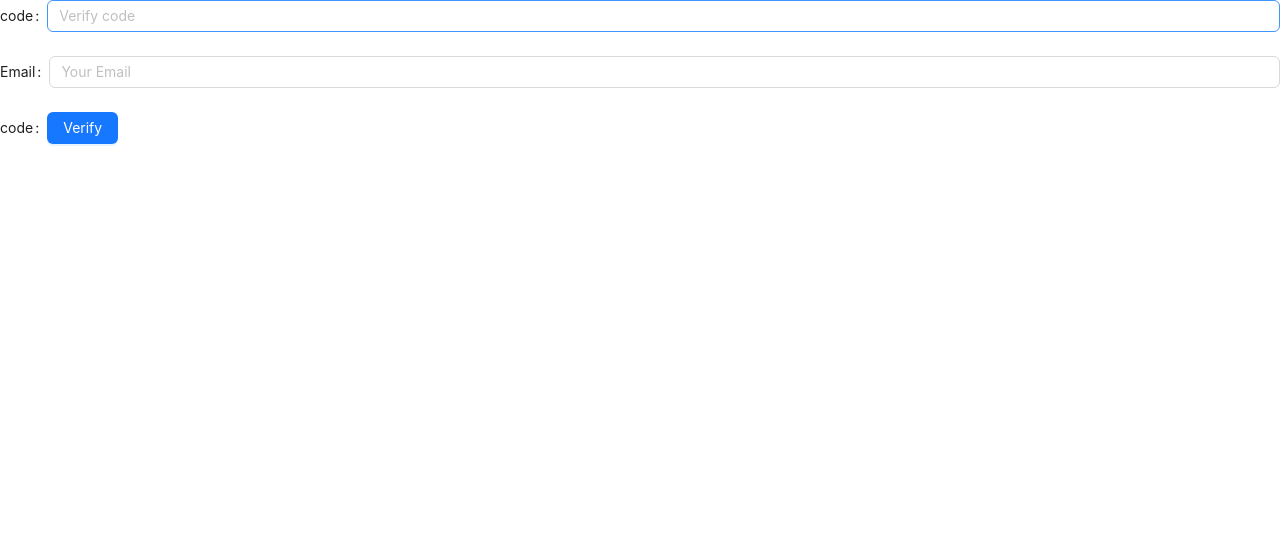
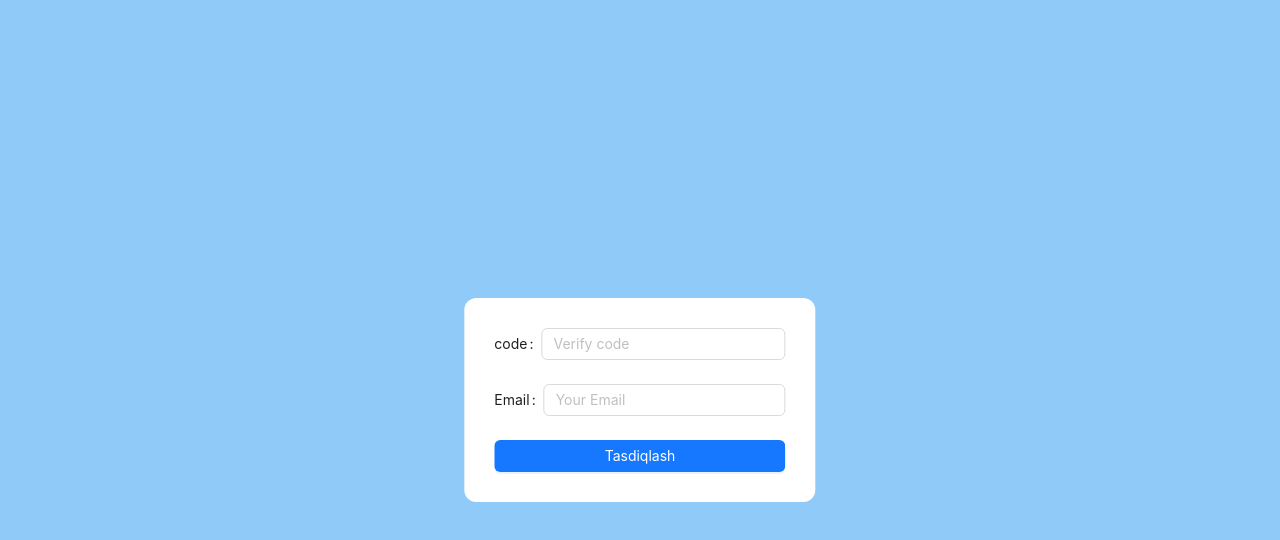
Before and after one commit to javohir12312/Everest-app, a React (Create React App) app: page /verify in a window 1280 px wide. Shown: the top 540 px of the page. Built offline with nearby package versions, Linux system fonts and the light colour scheme.

Commit message:
add components

```diff
--- a/src/App.jsx
+++ b/src/App.jsx
@@ -9,7 +9,9 @@ import NewPass from "./components/NewPass/NewPass";
 import Register from "./components/Register/Register";
 import Verify_forgot from "./components/Verify-forgotPS/Verify_forgot";
 import Verify from "./components/Verify/Verify";
-import LoginPage from "./Login/Login";
+import LoginPage from "./components/Login/Login";
+import UpdateEmail from "./components/UpdateEmail/UpdateEmail";
+import NewEmail from "./components/NewEmail/NewEmail";
 
 const App = () => {
   return (
@@ -23,6 +25,8 @@ const App = () => {
         <Route path="/newPass" element={<NewPass />} />
         <Route path="/forgot-pass" element={<ForgotPs />} />
         <Route path="/forgot-verify" element={<Verify_forgot />} />
+        <Route path="/forgot-email" element={<UpdateEmail />} />
+        <Route path="/newEmail" element={<NewEmail />} />
         <Route path="/admin" element={<Admin />} />
         <Route path="/verify" element={<Verify />} />
       </Routes>
--- a/src/components/Home/Default.module.scss
+++ b/src/components/Home/Default.module.scss
@@ -3,10 +3,7 @@
   align-items: center;
   justify-content: space-between;
   padding: 20px;
-  background: rgba
-
-
-  (0, 188, 212, 0.8);
+  background: rgba(0, 188, 212, 0.8);
   border-radius: 12px;
   border-top-left-radius: 0;
   border-top-right-radius: 0;
--- a/src/Login/Login.jsx
+++ b/src/components/Login/Login.jsx
@@ -2,7 +2,7 @@ import { Form, Input, Button, Checkbox } from "antd";
 import { UserOutlined, LockOutlined } from "@ant-design/icons";
 import React from "react";
 import { Link } from "react-router-dom";
-import axios from "../server/api/index";
+import axios from "../../server/api/index";
 
 const Login = () => {
   const onFinish = async (e) => {
@@ -20,9 +20,8 @@ const Login = () => {
     <div style={{ width: "100%", height: "100vh", backgroundColor: "#90CAF9" }}>
       <div
         style={{
-          maxWidth: 400,
-          minWidth:280,
-          height: 400,
+          width: "300px",
+          minWidth:"280px",
           margin: "0 auto",
           position: "absolute",
           top: "50%",
@@ -84,9 +83,15 @@ const Login = () => {
               placeholder="Password"
             />
           </Form.Item>
+            <div style={{display:"flex", justifyContent:"space-between"}}>
             <Link to="/forgot-pass" className="login-form-forgot" href="">
               Forgot password
             </Link>
+
+            <Link to="/forgot-email" className="login-form-forgot" href="">
+              Forgot Email
+            </Link>
+            </div>
 
           <Form.Item>
             <Button
--- /dev/null
+++ b/src/components/NewEmail/NewEmail.jsx
@@ -0,0 +1,16 @@
+import { Form, Input } from 'antd'
+import React from 'react'
+
+const NewEmail = () => {
+  return (
+    <div>
+        <Form>
+            <Form.Item>
+                <Input placeholder='tasdiqlovchi kod'/>
+            </Form.Item>
+        </Form>
+    </div>
+  )
+}
+
+export default NewEmail
--- a/src/components/Register/Register.jsx
+++ b/src/components/Register/Register.jsx
@@ -21,7 +21,7 @@ const Register = () => {
 
   setTimeout(() => {
     setLoading(false);
-  },200);
+  }, 200);
 
   return (
     <div>
--- /dev/null
+++ b/src/components/UpdateEmail/UpdateEmail.jsx
@@ -0,0 +1,50 @@
+import React from "react";
+import { Button, Form, Input } from "antd";
+import axios from "../../server/api/index";
+
+const UpdateEmail = () => {
+  const onFinish = async (e) => {
+    console.log(e);
+    try {
+      const resp = await axios.post("/auth/update-email", e);
+      localStorage.setItem("token", JSON.stringify(resp.data.access_token));
+      console.log(resp.data.access_token);
+      setTimeout(() => {
+        window.location.assign("/newEmail");
+      }, 500);
+    } catch (error) {
+      console.log(error);
+    }
+  };
+  return (
+    <div style={{width:"100%", height:"100vh", background:"#90CAF9"}}>
+      <Form
+        onFinish={onFinish}
+        style={{
+          maxWidth: "400px",
+          minWidth: "300px",
+          background: "white",
+          padding: 30,
+          borderRadius: 12,
+          margin: "0 auto",
+          position: "absolute",
+          top: "50%",
+          left: "50%",
+          transform: "translate(-50%, -50%)",
+        }}
+      >
+        <h5 style={{ textAlign: "left", marginBottom: 20 }}>Forgot Email</h5>
+
+        <Form.Item name={"email"} label="email">
+          <Input placeholder="Sizning emailingiz" />
+        </Form.Item>
+
+        <Button style={{ width: "100%" }} htmlType="submit" type="primary">
+          Kod yuborish
+        </Button>
+      </Form>
+    </div>
+  );
+};
+
+export default UpdateEmail;
--- a/src/components/Verify/Verify.jsx
+++ b/src/components/Verify/Verify.jsx
@@ -17,8 +17,22 @@ const Verify = () => {
   };
 
   return (
-    <div>
-      <Form onFinish={onFinish}>
+    <div style={{ width: "100%", height: "100vh", background: "#90CAF9" }}>
+      <Form
+        style={{
+          backgroundColor: "white",
+          padding: 30,
+          borderRadius: 12,
+          maxWidth: 400,
+          minWidth: "300px",
+          margin: "0 auto",
+          position: "absolute",
+          top: "50%",
+          left: "50%",
+          transform: "translate(-50%, -50%)",
+        }}
+        onFinish={onFinish}
+      >
         <Form.Item label="code" name="code">
           <Input placeholder="Verify code" />
         </Form.Item>
@@ -27,11 +41,9 @@ const Verify = () => {
           <Input type="email" placeholder="Your Email" />
         </Form.Item>
 
-        <Form.Item label="code" name="code">
-          <Button htmlType="submit" type="primary">
-            Verify
-          </Button>
-        </Form.Item>
+        <Button style={{width:"100%"}} htmlType="submit" type="primary">
+          Tasdiqlash
+        </Button>
       </Form>
     </div>
   );
```
Also changed, not shown: 1 other file (tests, documents, lock files or other folders).
